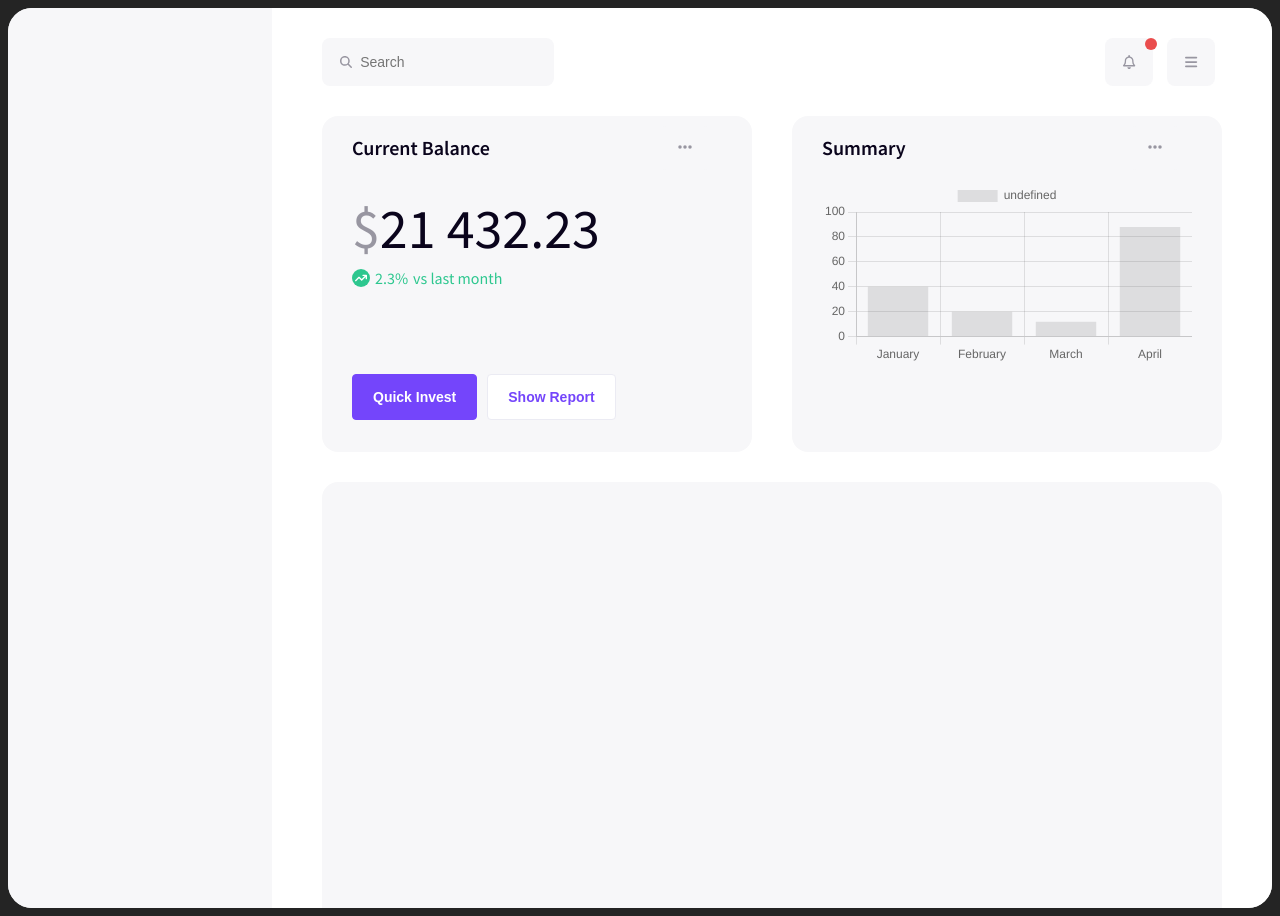
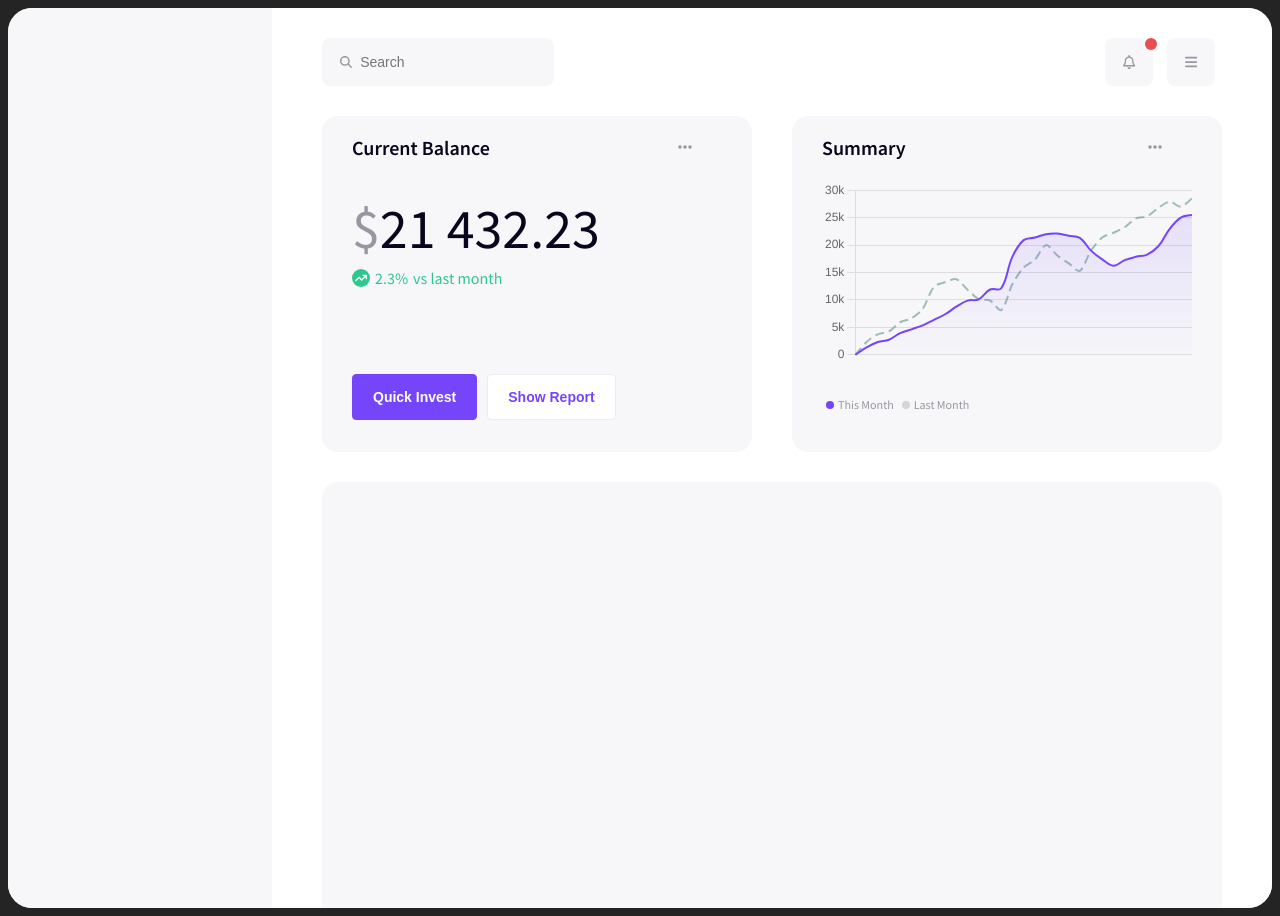
Before and after one commit to AstroDachshund/crypto, a Vue app: page / in a window 1280 px wide. Built offline with nearby package versions, Linux system fonts and the light colour scheme.

Commit message:
line chart added

```diff
--- a/package.json
+++ b/package.json
@@ -14,6 +14,8 @@
     "@fortawesome/free-solid-svg-icons": "^6.2.1",
     "@fortawesome/vue-fontawesome": "^3.0.2",
     "chart.js": "^4.0.1",
+    "chartjs-adapter-date-fns": "^2.0.1",
+    "date-fns": "^2.29.3",
     "vue": "^3.2.41",
     "vue-chartjs": "^5.0.1"
   },
--- a/src/components/charts/BarChart.vue
+++ /dev/null
@@ -1,26 +0,0 @@
-<template>
-    <Bar id="my-chart-id" :options="chartOptions" :data="chartData" />
-</template>
-
-<script>
-import { BarElement, CategoryScale, Chart as ChartJS, Legend, LinearScale, Title, Tooltip } from 'chart.js'
-import { Bar } from 'vue-chartjs'
-
-ChartJS.register(Title, Tooltip, Legend, BarElement, CategoryScale, LinearScale)
-
-export default {
-    name: 'BarChart',
-    components: { Bar },
-    data() {
-        return {
-            chartData: {
-                labels: ['January', 'February', 'March', 'April'],
-                datasets: [{ data: [40, 20, 12, 88] }]
-            },
-            chartOptions: {
-                responsive: true
-            }
-        }
-    }
-}
-</script>
--- /dev/null
+++ b/src/components/charts/LineChart.vue
@@ -0,0 +1,216 @@
+<template>
+    <div class="chart-wrapper">
+        <Line id="chart" :options="chartOptions" :data="chartData" />
+        <div class="chart-legend">
+            <div class="chart-legend-item">
+                <font-awesome-icon class="chart-legend-item-icon chart-legend-item_this" icon="fa-solid fa-circle" />
+                <div class="chart-legend-item-text">This Month</div>
+            </div>
+            <div class="chart-legend-item">
+                <font-awesome-icon class="chart-legend-item-icon chart-legend-item_last" icon="fa-solid fa-circle" />
+                <div class="chart-legend-item-text">Last Month</div>
+            </div>
+        </div>
+    </div>
+</template>
+
+<script>
+import {
+    CategoryScale, Chart as ChartJS, Filler, Legend, LinearScale, LineElement, PointElement, TimeScale, Title,
+    Tooltip
+} from 'chart.js';
+import 'chartjs-adapter-date-fns';
+import { Line } from 'vue-chartjs';
+
+ChartJS.register(
+    CategoryScale,
+    LinearScale,
+    PointElement,
+    LineElement,
+    Title,
+    Tooltip,
+    Legend,
+    TimeScale,
+    Filler
+)
+export default {
+    name: 'BarChart',
+    components: { Line },
+    data() {
+        return {
+            chartData: {
+                datasets: [
+                    {
+                        label: 'This Month',
+                        backgroundColor: (ctx) => {
+                            const canvas = ctx.chart.ctx;
+                            const gradient = canvas.createLinearGradient(0, 0, 0, 180);
+
+                            gradient.addColorStop(0, 'rgba(116, 69, 251, 0.16)');
+                            gradient.addColorStop(1, 'rgba(116, 69, 251, 0)');
+
+                            return gradient;
+                        },
+                        borderColor: '#7445FB',
+                        data: [
+                            { x: new Date(2022, 4, 1), y: 0 },
+                            { x: new Date(2022, 4, 2), y: 1340 },
+                            { x: new Date(2022, 4, 3), y: 2330 },
+                            { x: new Date(2022, 4, 4), y: 2750 },
+                            { x: new Date(2022, 4, 5), y: 3950 },
+                            { x: new Date(2022, 4, 6), y: 4643 },
+                            { x: new Date(2022, 4, 7), y: 5370 },
+                            { x: new Date(2022, 4, 8), y: 6380 },
+                            { x: new Date(2022, 4, 9), y: 7390 },
+                            { x: new Date(2022, 4, 10), y: 8765 },
+                            { x: new Date(2022, 4, 11), y: 9875 },
+                            { x: new Date(2022, 4, 12), y: 10120 },
+                            { x: new Date(2022, 4, 13), y: 11899 },
+                            { x: new Date(2022, 4, 14), y: 12140 },
+                            { x: new Date(2022, 4, 15), y: 17895 },
+                            { x: new Date(2022, 4, 16), y: 20900 },
+                            { x: new Date(2022, 4, 17), y: 21370 },
+                            { x: new Date(2022, 4, 18), y: 21989 },
+                            { x: new Date(2022, 4, 19), y: 22103 },
+                            { x: new Date(2022, 4, 20), y: 21700 },
+                            { x: new Date(2022, 4, 21), y: 21300 },
+                            { x: new Date(2022, 4, 22), y: 18990 },
+                            { x: new Date(2022, 4, 23), y: 17389 },
+                            { x: new Date(2022, 4, 24), y: 16240 },
+                            { x: new Date(2022, 4, 25), y: 17250 },
+                            { x: new Date(2022, 4, 26), y: 17860 },
+                            { x: new Date(2022, 4, 27), y: 18270 },
+                            { x: new Date(2022, 4, 28), y: 19780 },
+                            { x: new Date(2022, 4, 29), y: 22890 },
+                            { x: new Date(2022, 4, 30), y: 25000 },
+                            { x: new Date(2022, 4, 31), y: 25500 },
+                        ],
+                        tension: 0.4,
+                        fill: true,
+                        pointRadius: 0,
+                        pointHoverBorderColor: '#FFFFFF',
+                        borderWidth: 2,
+                    },
+                    {
+                        label: 'Last Month',
+                        borderColor: '#4D858585',
+                        data: [
+                            { x: new Date(2022, 4, 1), y: 0 },
+                            { x: new Date(2022, 4, 2), y: 2340 },
+                            { x: new Date(2022, 4, 3), y: 3730 },
+                            { x: new Date(2022, 4, 4), y: 4250 },
+                            { x: new Date(2022, 4, 5), y: 5950 },
+                            { x: new Date(2022, 4, 6), y: 6643 },
+                            { x: new Date(2022, 4, 7), y: 8370 },
+                            { x: new Date(2022, 4, 8), y: 12380 },
+                            { x: new Date(2022, 4, 9), y: 13233 },
+                            { x: new Date(2022, 4, 10), y: 13765 },
+                            { x: new Date(2022, 4, 11), y: 11875 },
+                            { x: new Date(2022, 4, 12), y: 10120 },
+                            { x: new Date(2022, 4, 13), y: 9899 },
+                            { x: new Date(2022, 4, 14), y: 8140 },
+                            { x: new Date(2022, 4, 15), y: 12895 },
+                            { x: new Date(2022, 4, 16), y: 15900 },
+                            { x: new Date(2022, 4, 17), y: 17370 },
+                            { x: new Date(2022, 4, 18), y: 19989 },
+                            { x: new Date(2022, 4, 19), y: 18103 },
+                            { x: new Date(2022, 4, 20), y: 16700 },
+                            { x: new Date(2022, 4, 21), y: 15300 },
+                            { x: new Date(2022, 4, 22), y: 18990 },
+                            { x: new Date(2022, 4, 23), y: 21389 },
+                            { x: new Date(2022, 4, 24), y: 22240 },
+                            { x: new Date(2022, 4, 25), y: 23250 },
+                            { x: new Date(2022, 4, 26), y: 24860 },
+                            { x: new Date(2022, 4, 27), y: 25270 },
+                            { x: new Date(2022, 4, 28), y: 26780 },
+                            { x: new Date(2022, 4, 29), y: 27890 },
+                            { x: new Date(2022, 4, 30), y: 27000 },
+                            { x: new Date(2022, 4, 31), y: 28500 },
+                        ],
+                        tension: 0.3,
+                        fill: false,
+                        pointRadius: 0,
+                        borderWidth: 2,
+                        borderDash: [9, 5]
+                    },
+                ]
+            },
+            chartOptions: {
+                responsive: true,
+                locale: 'en',
+                plugins: {
+                    legend: {
+                        display: false
+                    }
+                },
+                scales: {
+                    x: {
+                        type: 'time',
+                        display: false,
+                        time: {
+                            unit: 'day',
+                            display: true,
+                        }
+                    },
+                    y: {
+                        display: true,
+                        ticks: {
+                            beginAtZero: true,
+                            stepSize: 5000,
+                            callback: function (value) {
+                                if (value > 1000) {
+                                    return value / 1000 + 'k';
+                                } else {
+                                    return value;
+                                }
+                            }
+                        }
+                    }
+
+                }
+            }
+        }
+    }
+}
+</script>
+<style>
+#chart {
+    max-height: 200px;
+}
+
+.chart-wrapper {
+    display: flex;
+    flex-direction: column;
+    justify-content: space-between;
+    height: 100%;
+    max-height: 230px;
+}
+
+.chart-legend {
+    display: flex;
+    margin-top: 10px;
+}
+
+.chart-legend-item {
+    display: flex;
+    align-items: center;
+    margin: 0 4px;
+
+    font-weight: 400;
+    font-size: 12px;
+    line-height: 10px;
+}
+
+.chart-legend-item-icon {
+    font-size: 8px;
+    margin-right: 4px;
+}
+
+.chart-legend-item_this {
+    color: #7445FB;
+}
+
+.chart-legend-item_last {
+    color: #D5D5D6;
+}
+</style>
--- a/src/components/dashboard/DashboardSummary.vue
+++ b/src/components/dashboard/DashboardSummary.vue
@@ -1,17 +1,17 @@
 <template>
     <BasicCardSmall :name="'Summary'">
-        <BarChart />
+        <LineChart />
     </BasicCardSmall>
 </template>
 <script>
 import BasicCardSmall from '../basic/BasicCardSmall.vue';
-import BarChart from '../charts/BarChart.vue';
+import LineChart from '../charts/LineChart.vue';
 export default {
     name: 'DashboardSummary',
     props: ['name'],
     components: {
         BasicCardSmall,
-        BarChart,
+        LineChart,
     },
 };
 </script>
```
Also changed, not shown: 1 other file (tests, documents, lock files or other folders).
